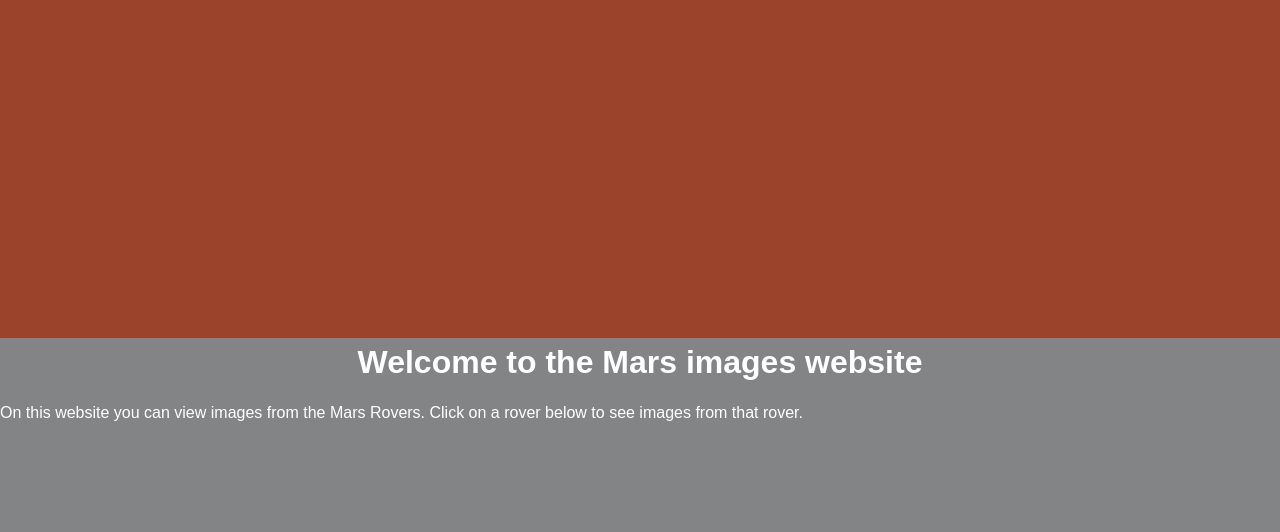
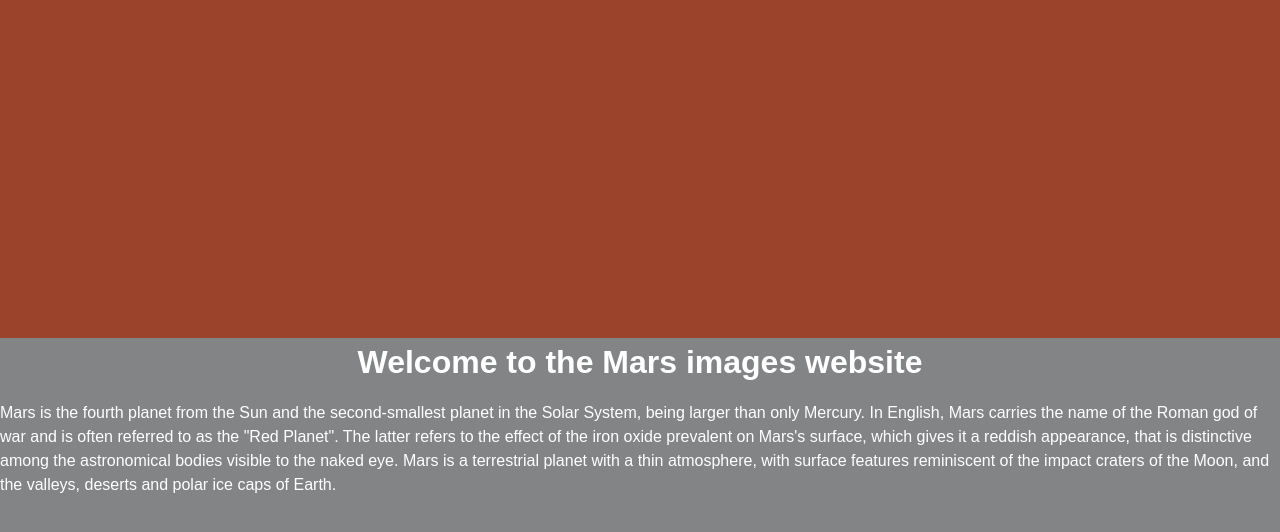
Before and after one commit to Casey2020/Mars-Web-Project, a plain HTML site: page index.html in a window 1280 px wide. Shown: the part 58-590 px from the top of the page. Drawn offline with Linux system fonts and the light colour scheme.

Commit message:
Update index.html

```diff
--- a/index.html
+++ b/index.html
@@ -64,8 +64,9 @@
     <h1 id="h1-body">Welcome to the Mars images website</h1>
 
     <p>
-        On this website you can view images from the Mars Rovers.
-        Click on a rover below to see images from that rover.
+        Mars is the fourth planet from the Sun and the second-smallest planet in the Solar System, being larger than only Mercury. In English, Mars carries the name of the Roman god of war and is often referred to as the "Red Planet".
+        The latter refers to the effect of the iron oxide prevalent on Mars's surface, which gives it a reddish appearance, that is distinctive among the astronomical bodies visible to the naked eye.
+        Mars is a terrestrial planet with a thin atmosphere, with surface features reminiscent of the impact craters of the Moon, and the valleys, deserts and polar ice caps of Earth.
     </p>
 
     <!-- <section class="boxes">
```
